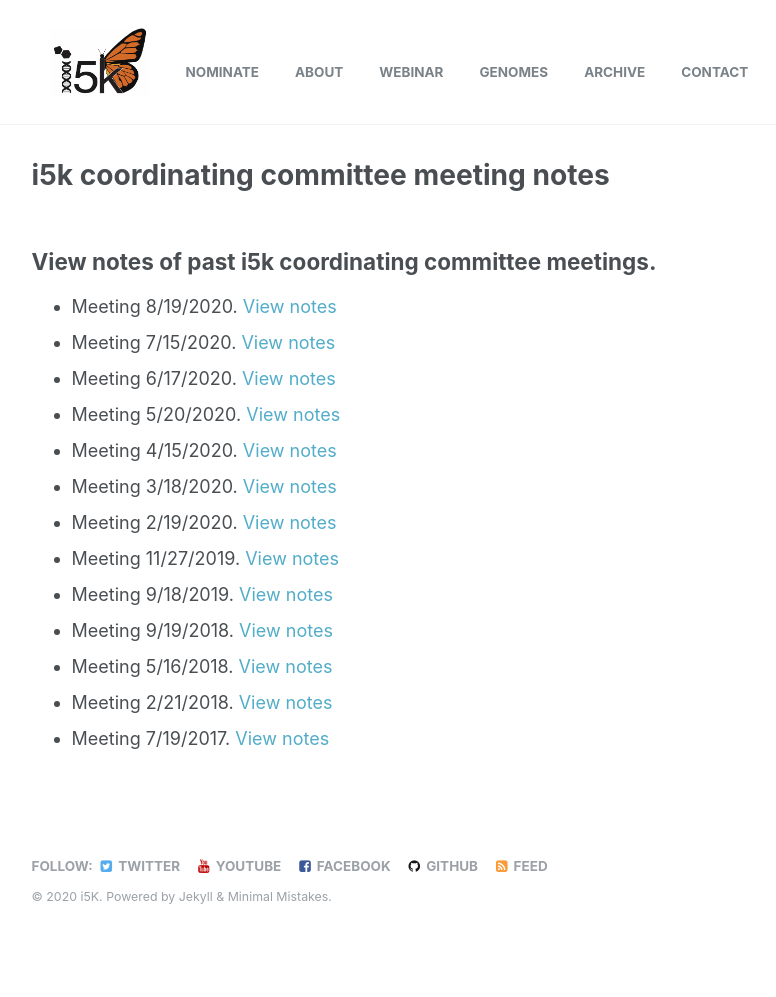
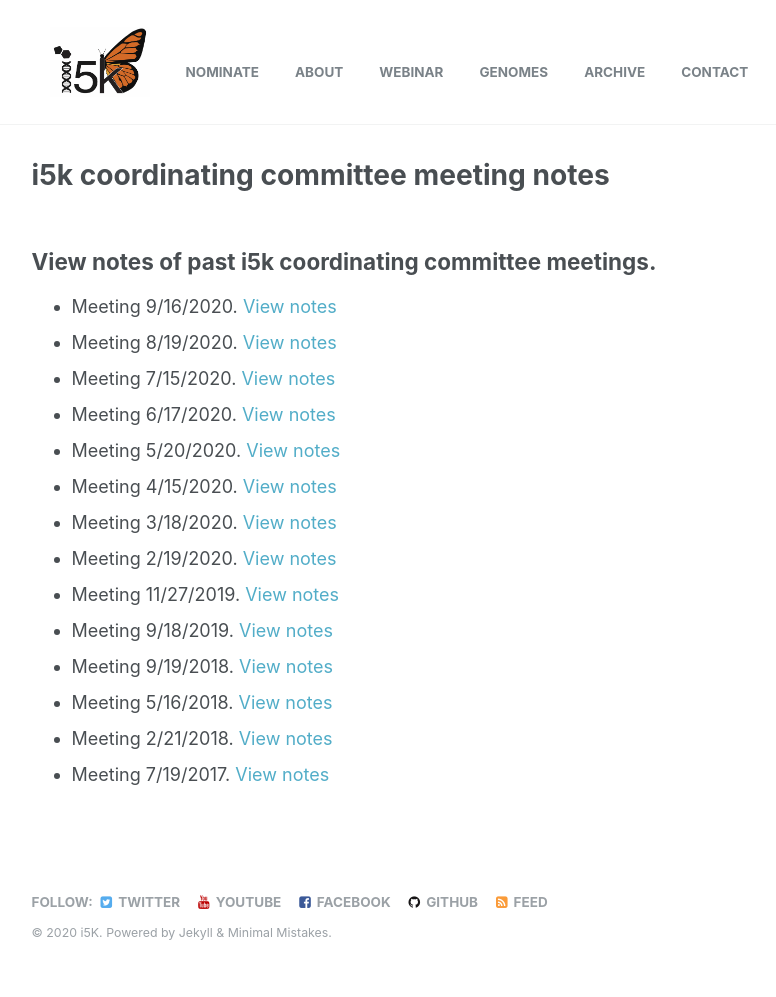
Before and after one commit to i5k/i5k.github.io, a Jekyll site: the page built from _pages/meeting-notes.md, in a window 1280 px wide. Shown: the whole page, without its empty margins (250-1026 px from the left). Built offline with Jekyll 4.4.1, drawn with Linux system fonts in a browser that asks for light colours; before the commit the page ends 961 px from its top, so only the background shows below that.

Commit message:
Update meeting-notes.md

```diff
--- a/_pages/meeting-notes.md
+++ b/_pages/meeting-notes.md
@@ -6,6 +6,7 @@ permalink: /meeting-notes
 
 ## View notes of past i5k coordinating committee meetings.
 
+* Meeting 9/16/2020. [View notes](/meeting_notes/09-16-2020_Notes)
 * Meeting 8/19/2020. [View notes](/meeting_notes/08-19-2020_Notes)
 * Meeting 7/15/2020. [View notes](/meeting_notes/07-15-2020_Notes)
 * Meeting 6/17/2020. [View notes](/meeting_notes/06-17-2020_Notes)
```
